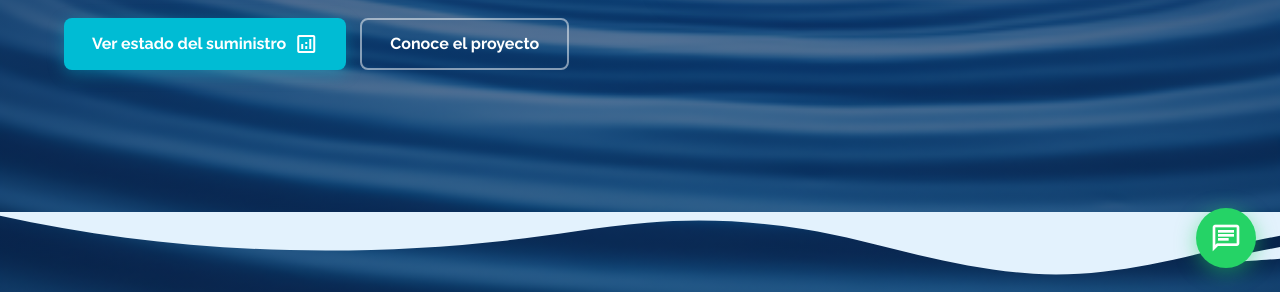
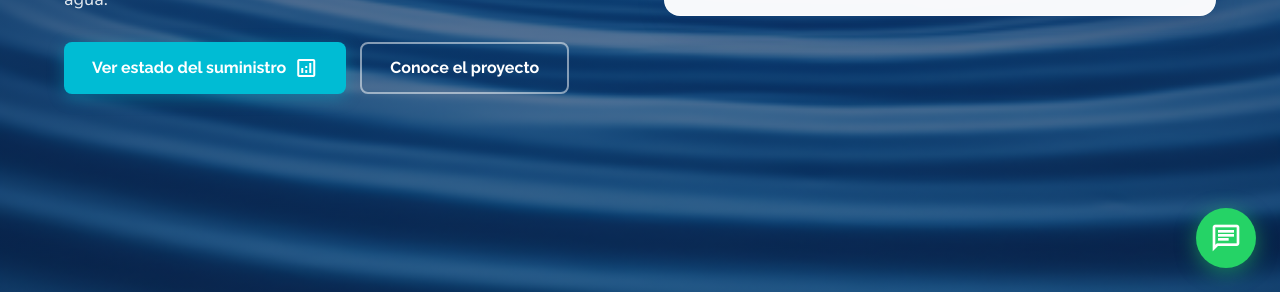
Before and after one commit to SantiagoMontenegroC/comunidad-azul, a plain HTML site: page index.html in a window 1280 px wide. Shown: the part 508-800 px from the top of the page. Drawn offline with nearby package versions, Linux system fonts and the light colour scheme; no server answers.

Commit message:
Actualiza sitio Comunidad Azul

```diff
--- a/css/inicio.css
+++ b/css/inicio.css
@@ -12,7 +12,7 @@
   flex-direction: column;
   justify-content: center;
   min-height: min(780px, calc(100svh - var(--nav-height)));
-  padding-bottom: 88px;
+  padding-bottom: 2.5rem;
   overflow: hidden;
 }
 
@@ -36,26 +36,6 @@
     rgba(10, 42, 94, 0.55)
   );
   z-index: 1;
-}
-
-.hero__waves {
-  position: absolute;
-  bottom: 0;
-  left: 0;
-  width: 100%;
-  z-index: 3;
-  line-height: 0;
-  pointer-events: none;
-}
-
-.hero__waves svg {
-  display: block;
-  width: 100%;
-  height: 80px;
-}
-
-.hero__waves .shape-fill {
-  fill: var(--azul-claro);
 }
 
 /* Contenedor principal: texto + tarjetas */
--- a/index.html
+++ b/index.html
@@ -57,15 +57,6 @@
         />
         <div class="hero__bg-overlay"></div>
       </div>
-
-      <!-- Ola inferior (Stitch — una sola capa, sin transparencias superpuestas) -->
-      <div class="hero__waves" aria-hidden="true">
-        <svg xmlns="http://www.w3.org/2000/svg" viewBox="0 0 1200 120" preserveAspectRatio="none">
-          <path class="shape-fill" d="M0,0V5.63C149.93,59,314.09,71.32,475.83,42.57c43-7.64,84.23-20.12,130.83-26.46,49.4-6.84,98.6-2.85,146.06,9.42,37.06,9.35,72.64,25.39,108.12,38.84,35.48,13.45,71.06,24.28,108.12,28.13,36.26,3.85,72.64-2.85,108.12-13.45,35.48-10.6,71.06-26.93,108.12-38.84,37.06-11.91,72.64-21.28,108.12-28.13,35.48-6.85,71.06-9.42,108.12-7.64,37.06,1.78,72.64,9.42,108.12,22.87C1034.91,95.07,1114.09,80.37,1200,52.47V0Z"></path>
-        </svg>
-      </div>
-
-
 
       <div class="hero__content">
         <div class="hero__copy">
```
